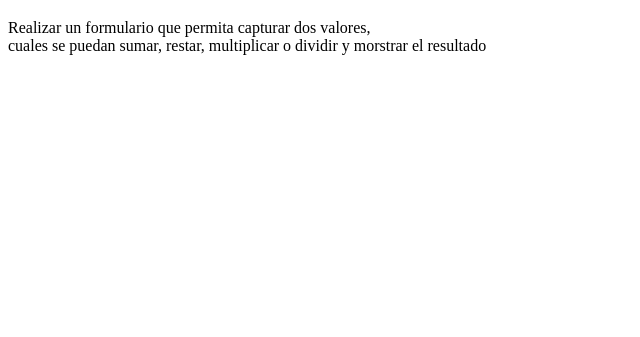
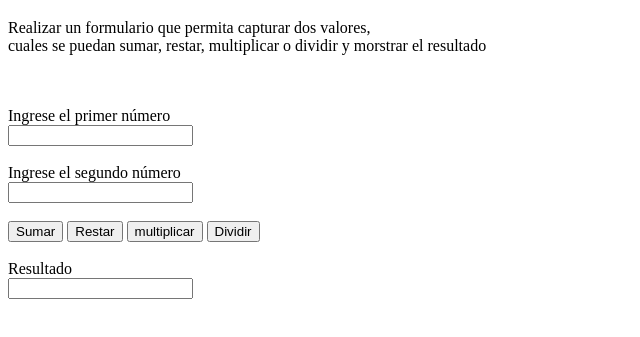
Before and after one commit to Marlen-EscLi/formulariodeoperaciones, a plain HTML site: page index.html in a window 1280 px wide. Shown: the part 61-398 px from the top of the page, without its empty margins (0-640 px from the left). Drawn offline with Linux system fonts and the light colour scheme.

Commit message:
se crearon las etiquetas y los botones

```diff
--- a/index.html
+++ b/index.html
@@ -11,6 +11,21 @@
        cuales se puedan sumar, restar, multiplicar o dividir y morstrar el resultado</p>
        <br>
        <br>
+       <label for="a">Ingrese el primer número</label><br>
+       <input type="number" id="a" name="a"><br><br>
+       <label for="b">Ingrese el segundo número</label><br>
+       <input type="number" id="b" name="b"><br><br>
+
+       <button onclick="sumar()">Sumar</button>
+       <button>Restar</button>
+       <button>multiplicar</button>
+       <button>Dividir</button>
+       <br>
+       <br>
+       <label for="Resultado">Resultado</label><br>
+       <input type="number" id="Resultado" name="Resultado"><br>
+
+       <script>
 
 </body>
 </html>
```
